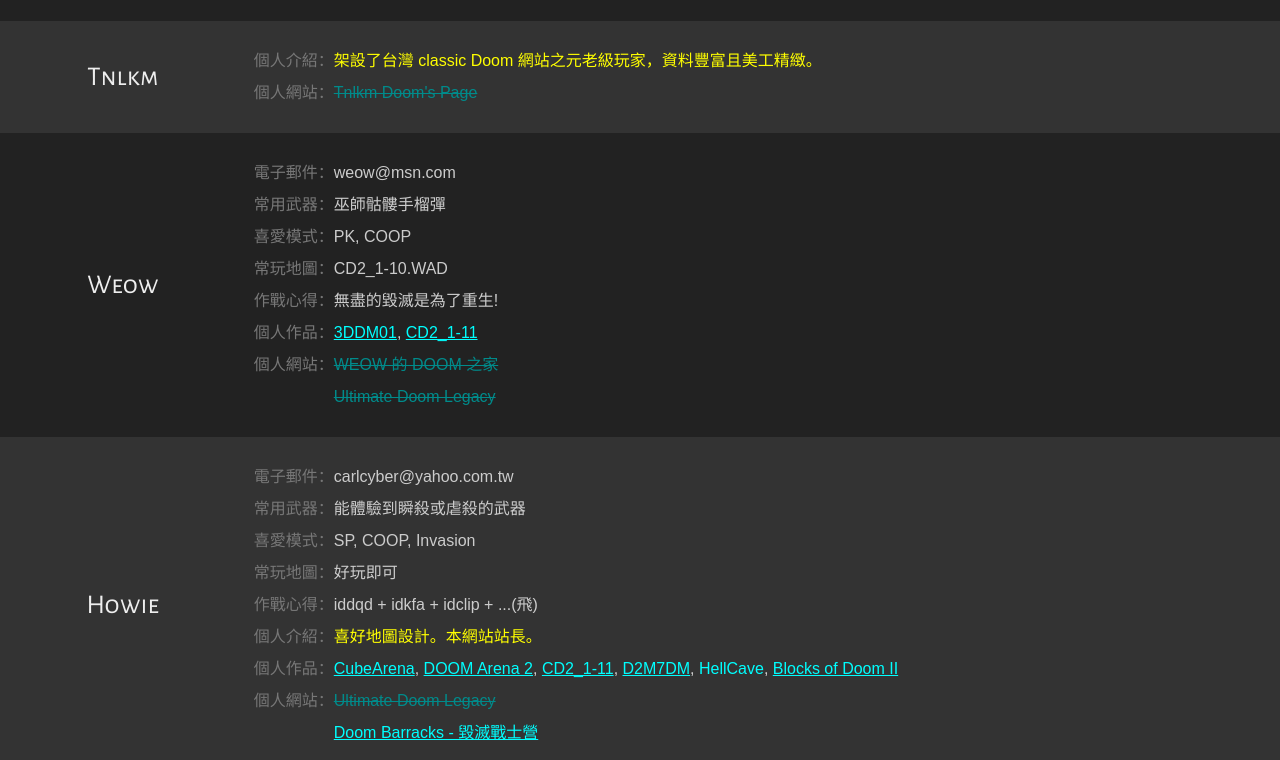
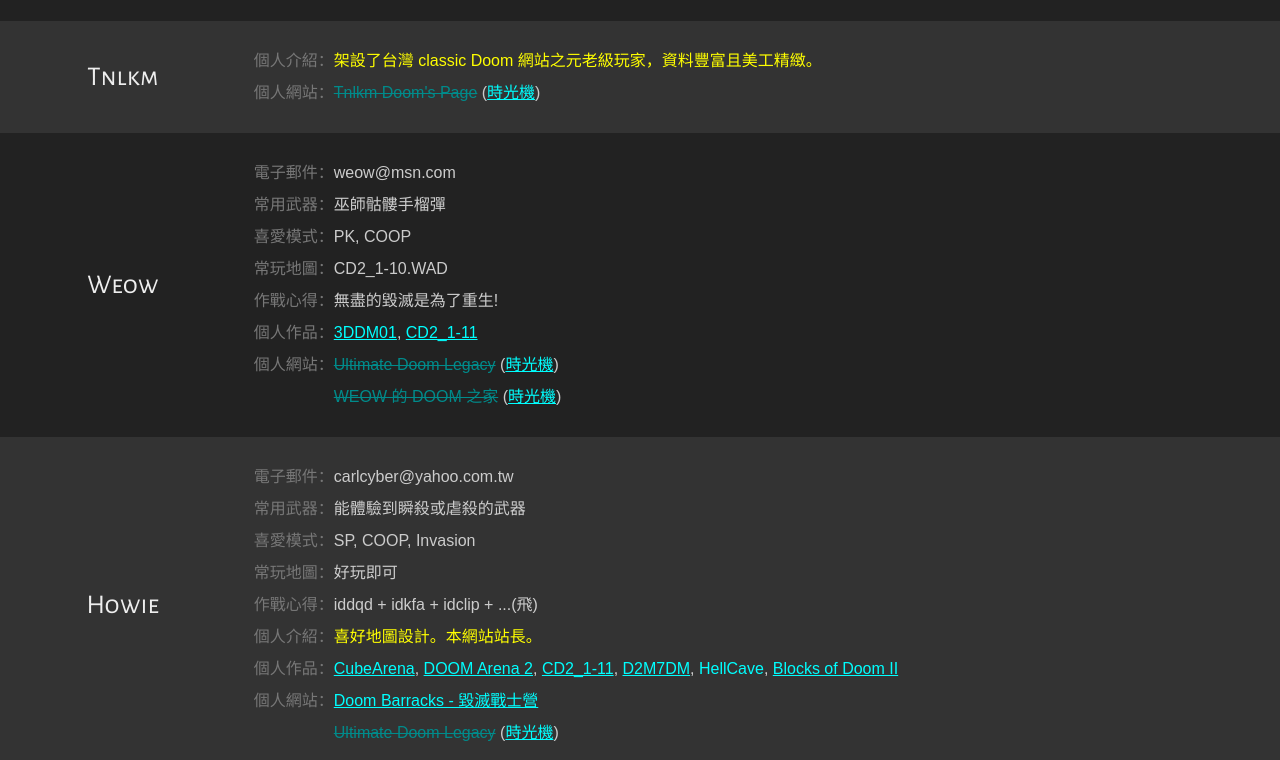
Before and after one commit to doombarracks/doombarracks.github.io, a plain HTML site: page Doomers.html in a window 1280 px wide. Shown: the part 1360-2120 px from the top of the page. Drawn offline with nearby package versions, Linux system fonts and the light colour scheme.

Commit message:
Minor content update.

```diff
--- a/Doomers.html
+++ b/Doomers.html
@@ -117,7 +117,7 @@
 	<div class="page-title-container jarallax cover" data-img-src="Images/Application/Title_Back.png">
 		<div class="page-title">戰士名冊</div>
 		<div class="page-title-text">
-			<p>本頁內容節選自原<a href="https://doombarracks.github.io/Darway/darway.myweb.hinet.net/DB-DoomerList.html">毀滅戰士營編制人員名冊</a>。</p>
+			<p>本頁內容源自<a href="https://doombarracks.github.io/Darway/darway.myweb.hinet.net/DB-DoomerList.html">毀滅戰士營編制人員名冊</a>。</p>
 		</div>
 		<div class="top-gradient"></div>
 		<div class="bottom-gradient"></div>
@@ -210,9 +210,13 @@
 					let code = "<li class='sites'>";
 					for (let i in sites) {
 						let s = sites[i];
-						code += !s.LinkDead
-							? ("<div><a href='" + s.Link + "' target='_blank' title='前往個人網站'>" + s.Title + "</a></div>")
-							: ("<div><a href='" + s.Link + "' target='_blank' class='link-dead' title='連結已失效'>" + s.Title + "</a></div>");
+						let link = !s.LinkDead
+							? ("<a href='" + s.Link + "' target='_blank' title='前往個人網站'>" + s.Title + "</a>")
+							: ("<a href='" + s.Link + "' target='_blank' class='link-dead' title='連結已失效'>" + s.Title + "</a>");
+						let wayback = s.WaybackMachine
+							? ("(<a href='" + s.WaybackMachine + "' target='_blank' title='時光機回溯'>時光機</a>)")
+							: "";
+						code += "<div>" + link + (link && wayback ? " " : "") + wayback + "</div>";
 					}
 					code += "</li>";
 
@@ -347,9 +351,10 @@
 				Name: "Tnlkm",
 				Introduction: "架設了台灣 classic Doom 網站之元老級玩家，資料豐富且美工精緻。",
 				Websites: [ {
-					Link: "",
+					Link: "http://tnlkm.idv.tw",
 					Title: "Tnlkm Doom's Page",
 					LinkDead: true,
+					WaybackMachine: "https://web.archive.org/web/20030807200720/http://www.tnlkm.idv.tw/",
 				} ]
 			}, {
 				Name: "Weow",
@@ -369,14 +374,16 @@
 					Name: "CD2_1-11",
 					Link: "https://doombarracks.github.io/Darway/darway.myweb.hinet.net/MyBackup/DBMaps/CD2_1-11.7z",
 				} ],
-				Websites: [ {
+				Websites: [  {
+					Link: "http://www.ult-doomlegacy.url.tw/",
+					Title: "Ultimate Doom Legacy",
+					LinkDead: true,
+					WaybackMachine: "https://web.archive.org/web/20090909195626/http://www.ult-doomlegacy.url.tw/",
+				}, {
 					Link: "http://weow.myweb.hinet.net/",
 					Title: "WEOW 的 DOOM 之家",
 					LinkDead: true,
-				}, {
-					Link: "http://www.ult-doomlegacy.url.tw/",
-					Title: "Ultimate Doom Legacy",
-					LinkDead: true,
+					WaybackMachine: "https://web.archive.org/web/20070923082347/http://weow.myweb.hinet.net/",
 				} ],
 			}, {
 				Name: "Howie",
@@ -410,12 +417,13 @@
 					Link: "https://www.moddb.com/mods/blocks-of-doom-ii",
 				} ],
 				Websites: [ {
+					Link: "https://doombarracks.github.io",
+					Title: "Doom Barracks - 毀滅戰士營",
+				}, {
 					Link: "http://www.ult-doomlegacy.url.tw/",
 					Title: "Ultimate Doom Legacy",
 					LinkDead: true,
-				}, {
-					Link: "https://doombarracks.github.io",
-					Title: "Doom Barracks - 毀滅戰士營",
+					WaybackMachine: "https://web.archive.org/web/20090909195626/http://www.ult-doomlegacy.url.tw/",
 				} ],
 			}, {
 				Name: "QQW94",
@@ -443,6 +451,7 @@
 					Link: "http://hk.geocities.com/timothydoomplanet",
 					Title: "Timothy's Doom Planet",
 					LinkDead: true,
+					WaybackMachine: "https://web.archive.org/web/20091027005856/http://hk.geocities.com/timothydoomplanet/",
 				} ],
 			}, {
 				Name: "AJNeoK",
--- a/Styles/DBStyles.css
+++ b/Styles/DBStyles.css
@@ -75,6 +75,11 @@
 	body {
 		font-size: 1.5em;
 	}
+}
+
+a,
+a:hover {
+	color: skyblue;
 }
 
 .page-title-container {
```
Also changed, not shown: Application.html (+1 -1 lines), GameResource.html (+7 -2 lines).
